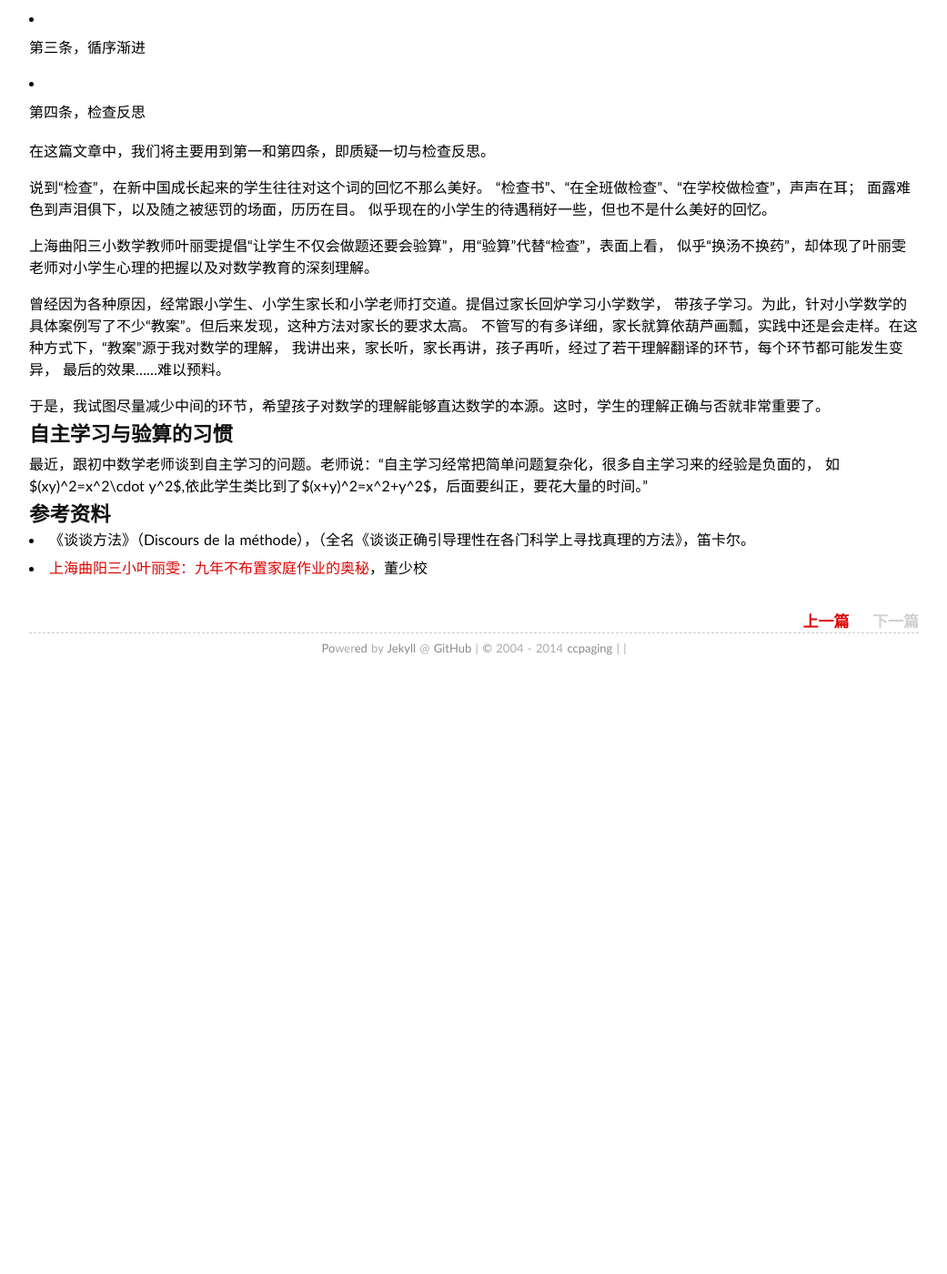
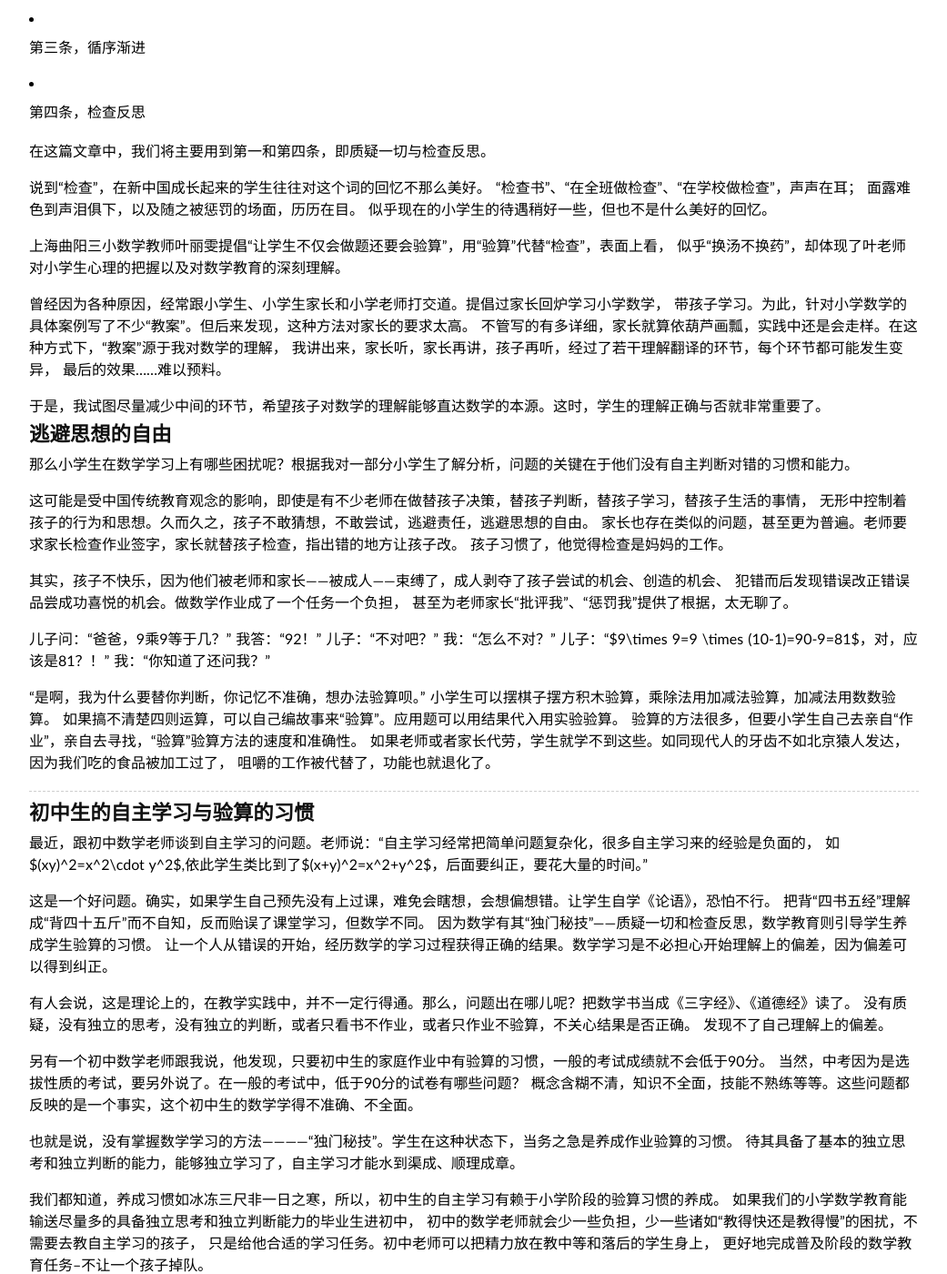
Before and after one commit to ccpaging/ccpaging.github.io, a Jekyll site: the page built from _posts/2014-11-17-L1-Check.md, in a window 1280 px wide and 1400 px high, scrolled down 972 px. Shown: the whole window at 91% size, without its empty margins (119-1160 px from the left). Built offline with Jekyll 4.4.1, drawn with Linux system fonts in a browser that asks for light colours; comment, search, counter and statistics services are not loaded; before the commit the page ends 1727 px from its top, so only the background shows below that.

Commit message:
New post

```diff
--- a/_posts/2014-11-17-L1-Check.md
+++ b/_posts/2014-11-17-L1-Check.md
@@ -1,7 +1,7 @@
 ---
 date: 2014-11-17 15:40:02 +0800
 layout: post
-title: 数学教育中的验算
+title: 小学数学教育中的验算
 categories: L1
 tags: 教学
 mathjax: true
@@ -56,7 +56,7 @@ mathjax: true
 似乎现在的小学生的待遇稍好一些，但也不是什么美好的回忆。
 
 上海曲阳三小数学教师叶丽雯提倡“让学生不仅会做题还要会验算”，用“验算”代替“检查”，表面上看，
-似乎“换汤不换药”，却体现了叶丽雯老师对小学生心理的把握以及对数学教育的深刻理解。
+似乎“换汤不换药”，却体现了叶老师对小学生心理的把握以及对数学教育的深刻理解。
 
 曾经因为各种原因，经常跟小学生、小学生家长和小学老师打交道。提倡过家长回炉学习小学数学，
 带孩子学习。为此，针对小学数学的具体案例写了不少“教案”。但后来发现，这种方法对家长的要求太高。
@@ -66,10 +66,63 @@ mathjax: true
 
 于是，我试图尽量减少中间的环节，希望孩子对数学的理解能够直达数学的本源。这时，学生的理解正确与否就非常重要了。
 
-## 自主学习与验算的习惯
+## 逃避思想的自由
+
+那么小学生在数学学习上有哪些困扰呢？根据我对一部分小学生了解分析，问题的关键在于他们没有自主判断对错的习惯和能力。
+
+这可能是受中国传统教育观念的影响，即使是有不少老师在做替孩子决策，替孩子判断，替孩子学习，替孩子生活的事情，
+无形中控制着孩子的行为和思想。久而久之，孩子不敢猜想，不敢尝试，逃避责任，逃避思想的自由。
+家长也存在类似的问题，甚至更为普遍。老师要求家长检查作业签字，家长就替孩子检查，指出错的地方让孩子改。
+孩子习惯了，他觉得检查是妈妈的工作。
+
+其实，孩子不快乐，因为他们被老师和家长——被成人——束缚了，成人剥夺了孩子尝试的机会、创造的机会、
+犯错而后发现错误改正错误品尝成功喜悦的机会。做数学作业成了一个任务一个负担，
+甚至为老师家长“批评我”、“惩罚我”提供了根据，太无聊了。
+
+儿子问：“爸爸，9乘9等于几？”
+我答：“92！”
+儿子：“不对吧？”
+我：“怎么不对？”
+儿子：“$9\times 9=9 \times (10-1)=90-9=81$，对，应该是81？！”
+我：“你知道了还问我？”
+
+“是啊，我为什么要替你判断，你记忆不准确，想办法验算呗。”
+小学生可以摆棋子摆方积木验算，乘除法用加减法验算，加减法用数数验算。
+如果搞不清楚四则运算，可以自己编故事来“验算”。应用题可以用结果代入用实验验算。
+验算的方法很多，但要小学生自己去亲自“作业”，亲自去寻找，“验算”验算方法的速度和准确性。
+如果老师或者家长代劳，学生就学不到这些。如同现代人的牙齿不如北京猿人发达，因为我们吃的食品被加工过了，
+咀嚼的工作被代替了，功能也就退化了。
+
+---
+
+## 初中生的自主学习与验算的习惯
 
 最近，跟初中数学老师谈到自主学习的问题。老师说：“自主学习经常把简单问题复杂化，很多自主学习来的经验是负面的，
 如$(xy)^2=x^2\cdot y^2$,依此学生类比到了$(x+y)^2=x^2+y^2$，后面要纠正，要花大量的时间。”
+
+这是一个好问题。确实，如果学生自己预先没有上过课，难免会瞎想，会想偏想错。让学生自学《论语》，恐怕不行。
+把背“四书五经”理解成“背四十五斤”而不自知，反而贻误了课堂学习，但数学不同。
+因为数学有其“独门秘技”——质疑一切和检查反思，数学教育则引导学生养成学生验算的习惯。
+让一个人从错误的开始，经历数学的学习过程获得正确的结果。数学学习是不必担心开始理解上的偏差，因为偏差可以得到纠正。
+
+有人会说，这是理论上的，在教学实践中，并不一定行得通。那么，问题出在哪儿呢？把数学书当成《三字经》、《道德经》读了。
+没有质疑，没有独立的思考，没有独立的判断，或者只看书不作业，或者只作业不验算，不关心结果是否正确。
+发现不了自己理解上的偏差。
+
+另有一个初中数学老师跟我说，他发现，只要初中生的家庭作业中有验算的习惯，一般的考试成绩就不会低于90分。
+当然，中考因为是选拔性质的考试，要另外说了。在一般的考试中，低于90分的试卷有哪些问题？
+概念含糊不清，知识不全面，技能不熟练等等。这些问题都反映的是一个事实，这个初中生的数学学得不准确、不全面。
+
+也就是说，没有掌握数学学习的方法————“独门秘技”。学生在这种状态下，当务之急是养成作业验算的习惯。
+待其具备了基本的独立思考和独立判断的能力，能够独立学习了，自主学习才能水到渠成、顺理成章。
+
+我们都知道，养成习惯如冰冻三尺非一日之寒，所以，初中生的自主学习有赖于小学阶段的验算习惯的养成。
+如果我们的小学数学教育能输送尽量多的具备独立思考和独立判断能力的毕业生进初中，
+初中的数学老师就会少一些负担，少一些诸如“教得快还是教得慢”的困扰，不需要去教自主学习的孩子，
+只是给他合适的学习任务。初中老师可以把精力放在教中等和落后的学生身上，
+更好地完成普及阶段的数学教育任务--不让一个孩子掉队。
+
+---
 
 ## 参考资料
 *  《谈谈方法》（Discours de la méthode），（全名《谈谈正确引导理性在各门科学上寻找真理的方法》，笛卡尔。
```
